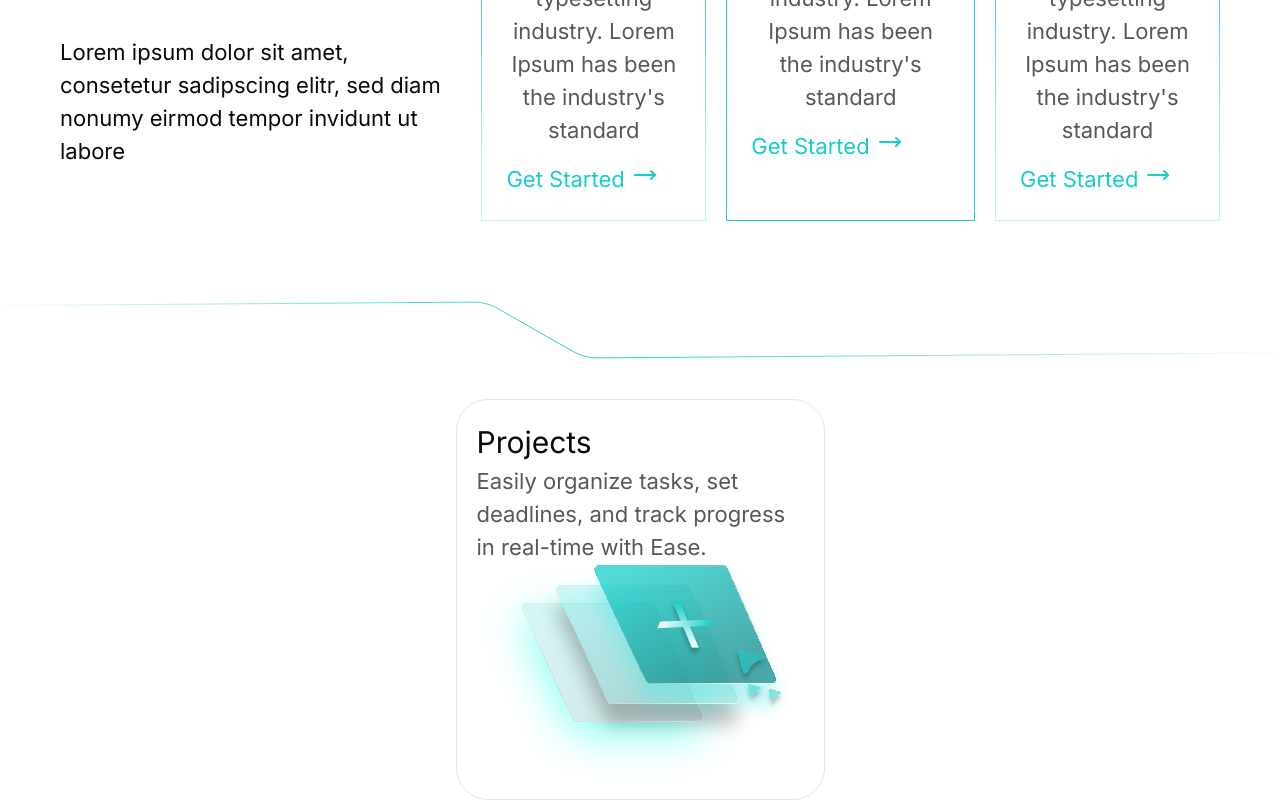
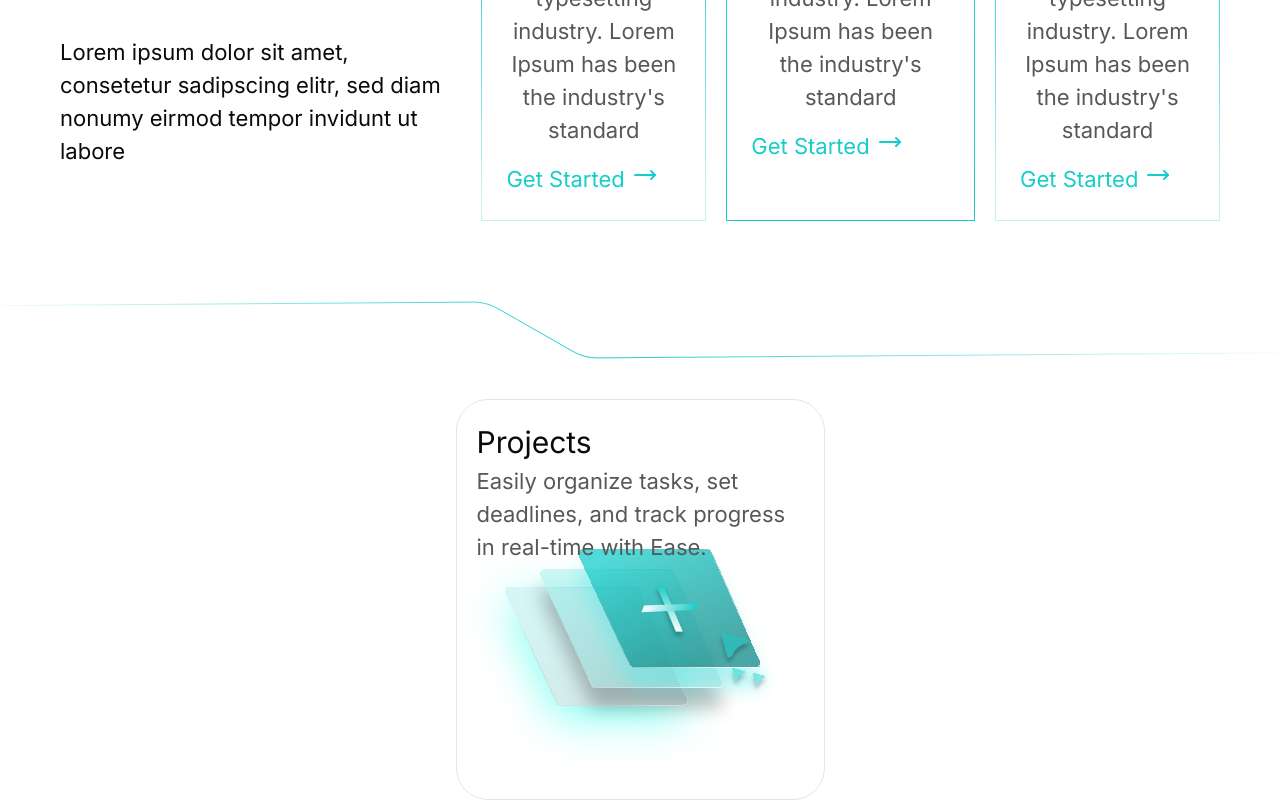
Before and after one commit to Roshen-Perera/ceylon-developers-portfolio, a Next.js app: page / in a window 1280 px wide. Shown: the part 3974-4774 px from the top of the page. Built offline with nearby package versions, Linux system fonts and the light colour scheme.

Commit message:
configured position

```diff
--- a/app/page.tsx
+++ b/app/page.tsx
@@ -300,11 +300,12 @@ export default function Home() {
         <div>
           <div className="w-[369px] border-1 rounded-4xl p-5">
             <h1 className="text-[30px]">Projects</h1>
-            <p className="text-[22px] text-[#585858]">
+            <p className="text-[22px] text-[#585858] relative z-40">
               Easily organize tasks, set deadlines, and track progress in
               real-time with Ease.
             </p>
             <DotVector/>
+
           </div>
         </div>
       </div>
--- a/components/dotVector.tsx
+++ b/components/dotVector.tsx
@@ -2,7 +2,7 @@ import React from 'react'
 
 const DotVector = () => {
   return (
-    <div>
+    <div className='relative  -inset-4'>
       <svg
         width="318"
         height="215"
```
